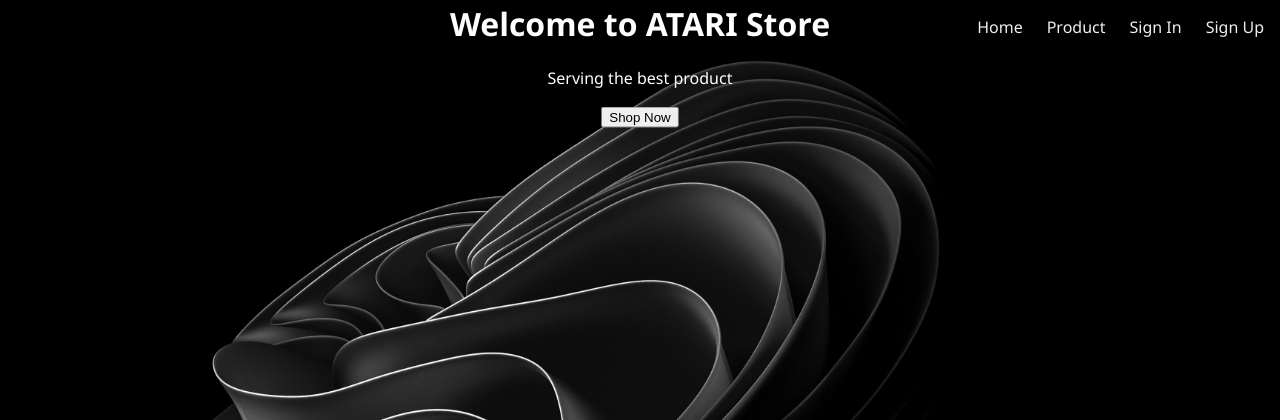
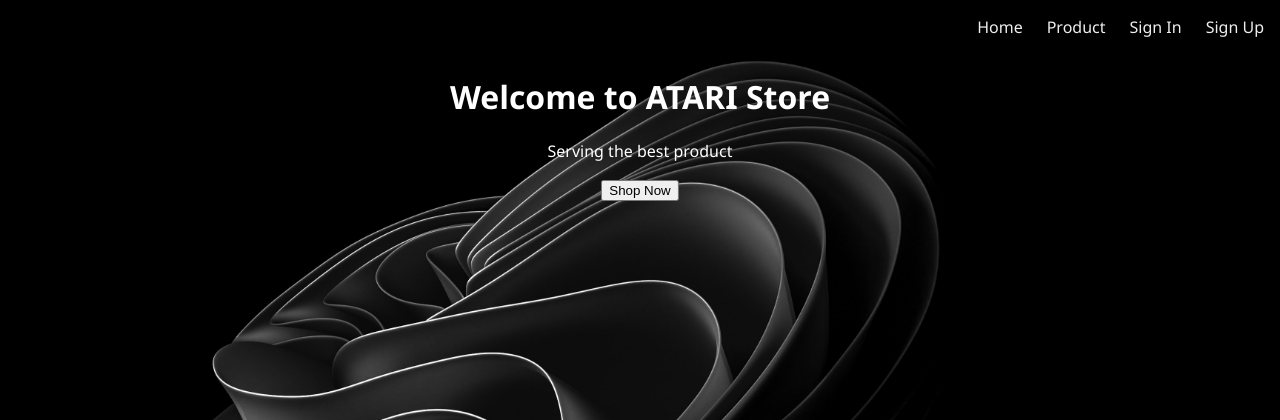
Before and after one commit to kavoldski/atari-github, a PHP site: page /html/index.html in a window 1280 px wide. Shown: the top 420 px of the page. Run offline with PHP 8.4, Linux system fonts and the light colour scheme.

Commit message:
Update landing-style.css

```diff
--- a/style/landing-style.css
+++ b/style/landing-style.css
@@ -52,9 +52,9 @@ nav a:hover {
 .hero-text {
     text-align: center;
     position: absolute;
-    top: 50%;
+    top: 80%;
     left: 50%;
-    transform: translate(-50%, -50%);
+    transform: translate(-50%);
     color: white;
 }
 
```
